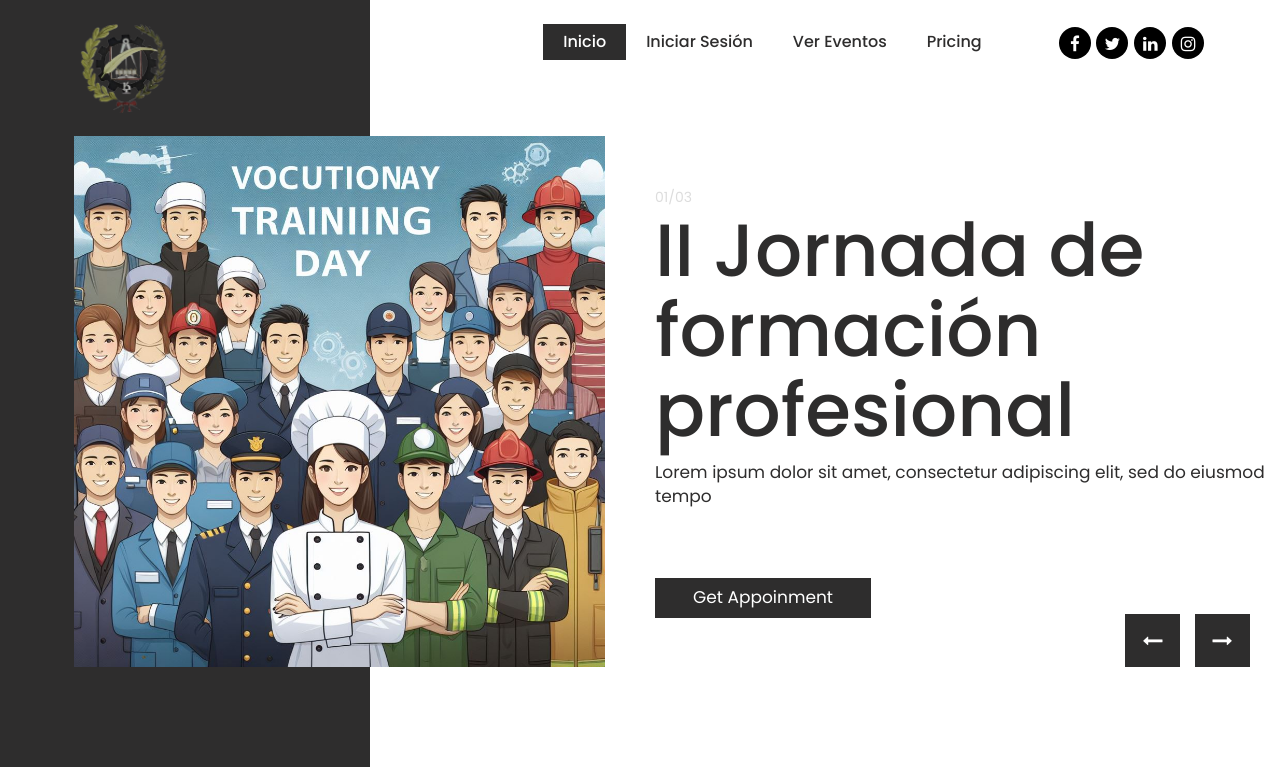
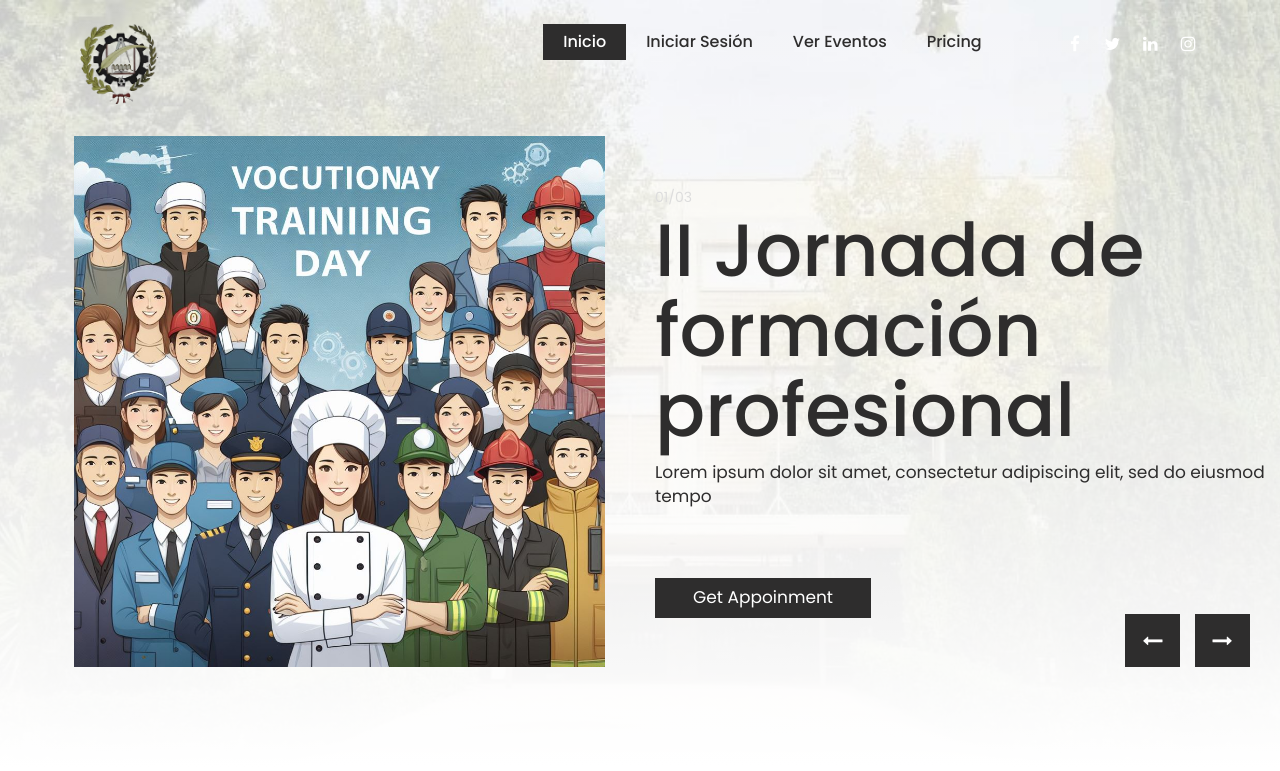
Before and after one commit to AntoMillanBArcelo/ProyectoJunio, a Symfony app: template templates/index.html.twig in a window 1280 px wide. Shown: the top 771 px of the page. Run offline with Twig, Linux system fonts and the light colour scheme; the template is opened without the code that fills it, so the values that code supplies are empty; some libraries are stand-ins or nearby versions; some web fonts are replaced; grey boxes are pictures that could not be loaded.

Commit message:
dinodondondondodn

```diff
--- a/public/css/meanmenu.css
+++ b/public/css/meanmenu.css
@@ -97,10 +97,7 @@
      width: 50%;
      padding: 1em 25%;
 }
- .mean-container .mean-nav ul li a:hover {
-     ` background: #252525;
-     background: rgba(255, 255, 255, 0.1);
-}
+
  .mean-container .mean-nav ul li a.mean-expand {
      background: rgba(255, 255, 255, 0.1) none repeat scroll 0 0;
      border: medium none;
--- a/public/css/style.css
+++ b/public/css/style.css
@@ -257,7 +257,7 @@
      width: 100%;
      height: 86px;
      padding: 24px 60px;
-     background: #fff;
+
 }
 
 .logo a img {
@@ -268,7 +268,6 @@
 .logo::before {
      position: absolute;
      content: "";
-     background-color: #2e2d2d;
      width: 385px;
      height: 86px;
      left: -75px;
@@ -294,7 +293,7 @@
 .navigation.navbar-dark .navbar-nav .nav-link:focus,
 .navigation.navbar-dark .navbar-nav .nav-link:hover {
      color: #fff;
-     background-color: #2e2d2d;
+
 }
 
 .navigation.navbar-dark .navbar-nav .active>.nav-link,
@@ -326,7 +325,7 @@
      border-radius: 30px;
      margin: 0 3px;
      color: #fff;
-     background-color: #000000;
+
      width: 32px;
      height: 32px;
 }
@@ -342,11 +341,22 @@
 .banner_main::before {
      position: absolute;
      content: "";
-     background-color: #2e2d2d;
+
      width: 370px;
      height: 764px;
      left: 0;
 }
+
+.banner_main {
+     /* Especifica la ruta de la imagen de fondo utilizando la función 'url()' */
+     background-image: linear-gradient(to bottom, rgba(255,255,255,0), rgba(255,255,255,1)), url('../images/foondo3.jpg');
+     /* Ajusta el tamaño de la imagen de fondo según tus necesidades */
+     background-size: cover; /* Cubrir todo el contenedor */
+     /* Ajusta la posición de la imagen de fondo si es necesario */
+     background-position: center; /* Centra la imagen */
+     /* Añade más propiedades de fondo según lo desees */
+ }
+
 
 .banner1 {
      position: relative;
@@ -1040,5 +1050,5 @@
 width: 140px;
 }
 #logo{
-     width: 100px;
+     width: 90px;
 }
--- a/templates/index.html.twig
+++ b/templates/index.html.twig
@@ -38,13 +38,15 @@
       </div>
       <!-- end loader -->
       <!-- header -->
+       <section class="banner_main">
       <header>
          <!-- header inner -->
           {% include 'header.html.twig' %}
       <!-- end header inner -->
+      </header>
       <!-- end header -->
       <!-- banner -->
-      <section class="banner_main">
+
          <div id="myCarousel" class="carousel slide banner1" data-ride="carousel">
             <ol class="carousel-indicators">
                <li data-target="#myCarousel" data-slide-to="0" class="active"></li>
```
Also changed, not shown: templates/error/not_found.html.twig (+39 -4 lines), public/images/b.png (added), public/images/fondo.jpg (added), public/images/fondo.png (added), public/images/foondo.jpg (added), public/images/foondo3.jpg (added), public/images/perra.jpg (added).
